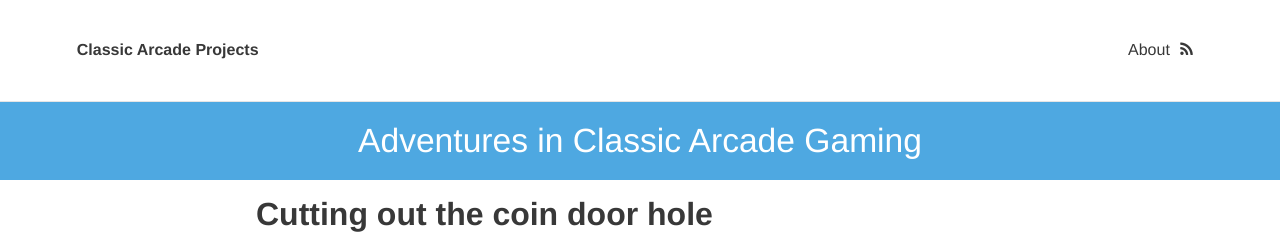
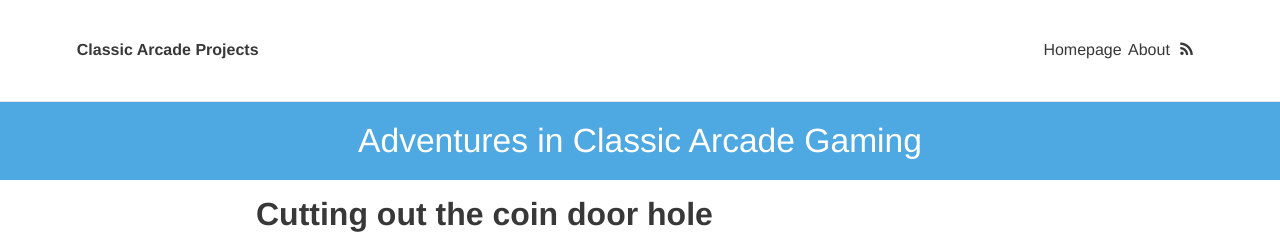
Before and after one commit to StilgarISCA/ClassicArcadeProjects, a Jekyll site: the page built from index.html, in a window 1280 px wide. Shown: the top 234 px of the page. Built offline with Jekyll 4.4.1, drawn with Linux system fonts in a browser that asks for light colours; nearby versions of some CDN libraries; the list of posts is cut into pages by our own code.

Commit message:
Add homepage link

```diff
--- a/_includes/header.html
+++ b/_includes/header.html
@@ -15,6 +15,11 @@
 	</div>
 	<nav class="site-nav">
 		<ul>
+            <li>
+                <a class="page-link" href="{{ site.baseurl }}/">
+                    Homepage
+                </a>
+            </li>
 			{% for page in site.pages %}
 			{% if page.title and page.hide != true %}
 			<li>
```
